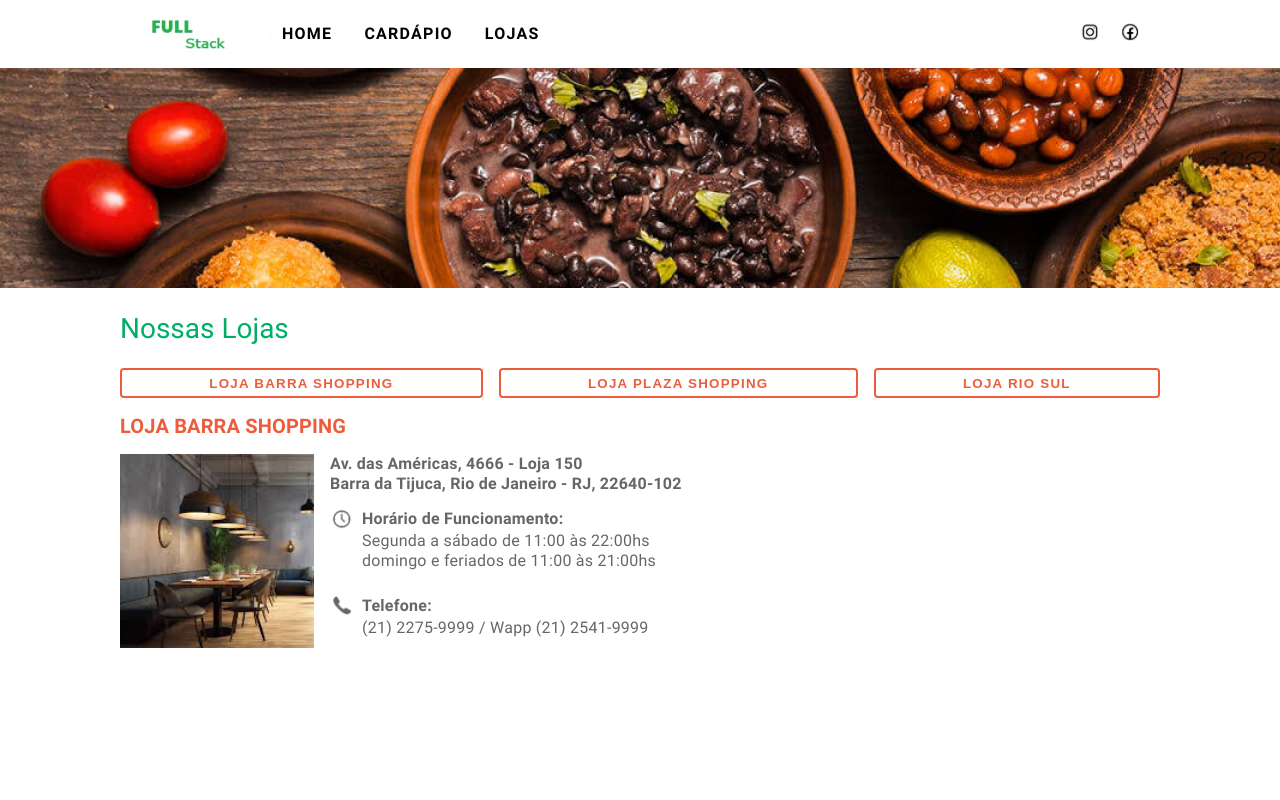
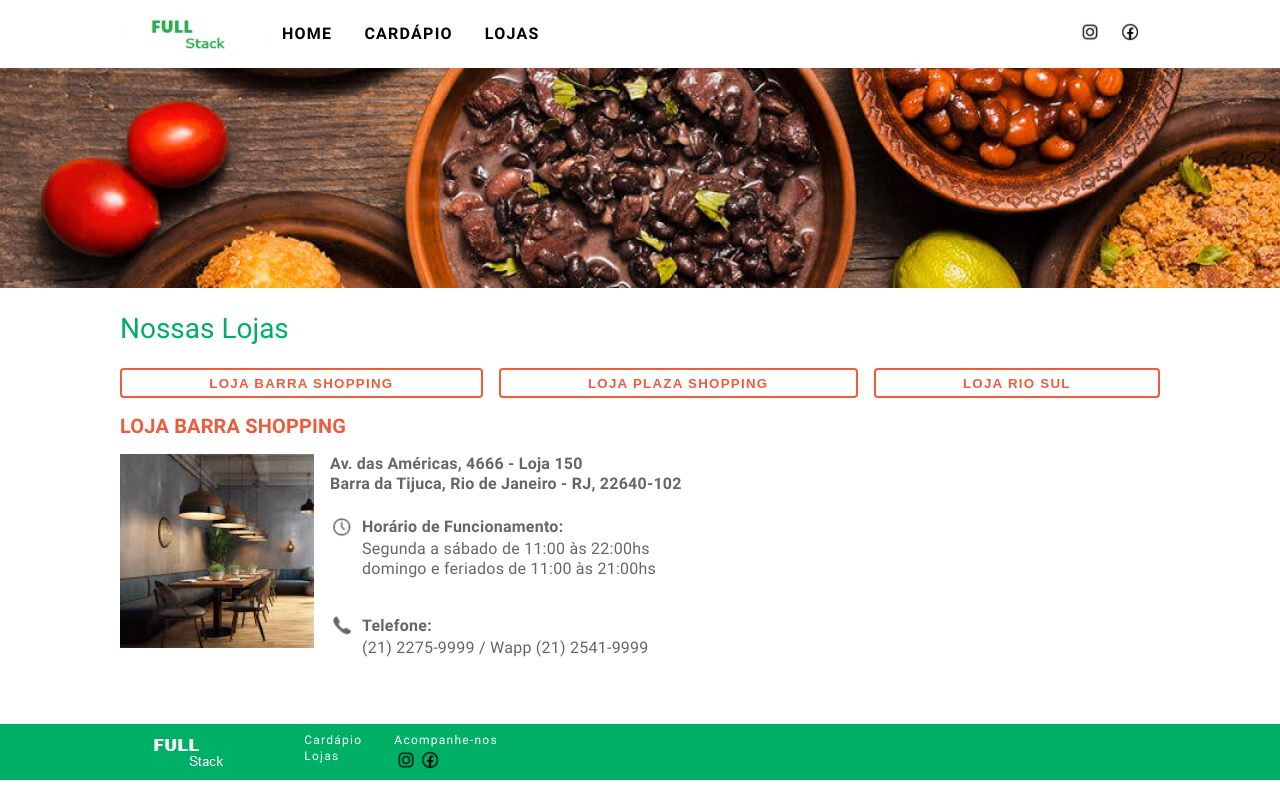
Before and after one commit to julianaqribeiro/front-end-full-stack-avancado, a React (Create React App) app: page /lojas in a window 1280 px wide. Built offline with nearby package versions, Linux system fonts and the light colour scheme.

Commit message:
Criação do Rodape

```diff
--- a/src/App.css
+++ b/src/App.css
@@ -1,4 +1,66 @@
+.main{
+  display: flex;
+  flex-direction: column;
+}
+
 .outlet{
   margin-left: 120px;
   margin-right: 120px;
+  height: calc(100% - 48px); /* Leva em consideração a altura do cabeçalho e do rodapé */
+  padding-bottom: 48px; /* Leva em consideração a altura do rodapé */
+  /* overflow: auto;  Permite a rolagem do conteúdo caso exceda o tamanho da tela */
 }
+
+.rodape {
+  background-color: #00AF66;
+  position: sticky;
+  bottom: 0;
+  width: 100%;
+  height: 48px; /* Define a altura do rodapé */
+  display: flex;
+  flex-direction: row;
+  padding-top: 8px;
+  gap: 32px;
+  color: white;
+  line-height: 16px;
+  font-style: normal;
+  letter-spacing: 1.25px;
+  font-size: 12px;
+  font-family: "Roboto";
+
+  .logo{
+    width: 152.26px;
+    height: 40px;
+    margin-left: 120px;
+  }
+
+  .mapa{
+    display: flex;
+    flex-direction: column;
+  }
+
+  a{
+    color: white;
+    text-decoration: none;
+    line-height: 16px;
+    font-style: normal;
+    letter-spacing: 1.25px;
+    font-size: 12px;
+    font-family: "Roboto";
+  }
+
+  .redes-sociais{
+    color: white;
+    text-decoration: none;
+
+    img{
+      width: 24px;
+      height: 24px;
+    }
+
+    .icones{
+      display: flex;
+      flex-direction: row;
+    }
+  }
+}
--- a/src/App.js
+++ b/src/App.js
@@ -2,14 +2,37 @@
 import { Outlet } from 'react-router-dom';
 import NavBar from './components/navBar/NavBar';
 import './App.css';
+import { Link } from "react-router-dom";
 
 function App() {
   return (
     <div>
-      <NavBar></NavBar>
+      <div><NavBar></NavBar></div>
       <div className='outlet'>
         <Outlet></Outlet>
       </div>
+      <footer>
+        <div className="rodape">
+          <div className="logo">
+            <img src="/assets/logoRodape.jpg" alt="logo"></img>
+          </div>
+          <div className='mapa'>
+            <Link to={"/cardapio"}>Cardápio</Link>
+            <Link to={"/lojas"}>Lojas</Link>
+          </div>
+          <div className='redes-sociais'>
+            <div><span>Acompanhe-nos</span></div>
+            <div className='icones'>
+              <div>
+                <img src="/assets/instagram.svg" alt="instagram"></img>
+              </div>
+              <div>
+                <img src="/assets/facebook.svg" alt="facebbok"></img>
+              </div>
+            </div>
+          </div>
+        </div>
+      </footer>
     </div>
   );
 }
--- a/src/components/ItemMenu/ItemMenu.css
+++ b/src/components/ItemMenu/ItemMenu.css
@@ -1,3 +1,11 @@
+
+
+.itemMenu{
+    padding-left: 8px;
+    padding-right: 8px;
+    padding-top: 10px;
+    padding-bottom: 10px;
+
     a{
         font-family: "Roboto";
         color: #000000;
@@ -12,10 +20,4 @@ a{
     a:hover {
         color: #ED5D3C;
     }
-
-.itemMenu{
-    padding-left: 8px;
-    padding-right: 8px;
-    padding-top: 10px;
-    padding-bottom: 10px;
 }
--- a/src/components/NavBar/NavBar.js
+++ b/src/components/NavBar/NavBar.js
@@ -15,10 +15,10 @@ const NavBar = () => {
                 </div>
                 <div className="rede-social">
                     <div>
-                        <img src="/assets/instagram.svg" alt="banner"></img>
+                        <img src="/assets/instagram.svg" alt="instagram"></img>
                     </div>
                     <div>
-                        <img src="/assets/facebook.svg" alt="banner"></img>
+                        <img src="/assets/facebook.svg" alt="facebbok"></img>
                     </div>
                 </div>
             </div>
--- a/src/index.css
+++ b/src/index.css
@@ -44,6 +44,8 @@ body {
   font-weight: 400;
   -webkit-font-smoothing: antialiased;
   -moz-osx-font-smoothing: grayscale;
+  height: 100vh;
+  position: relative;
 }
 
 code {
--- a/src/pages/cardapio/Cardapio.css
+++ b/src/pages/cardapio/Cardapio.css
@@ -2,6 +2,7 @@
     display: flex;
     flex-direction: column;
     gap: 16px;
+    width: 100%;
 }
 
 .container-itens-cardapio{
--- a/src/pages/loja/Lojas.css
+++ b/src/pages/loja/Lojas.css
@@ -1,14 +1,15 @@
-.container-tabBar{
+.container-loja{
     display: flex;
     flex-direction: column;
     gap: 16px;
+    height: 100%;
 }
 
 .card-loja{
     display: flex;
     flex-direction: column;
     gap: 16px;
-    height: 194px;
+    height: auto;
 }
 
 .loja{
--- a/src/pages/loja/Lojas.js
+++ b/src/pages/loja/Lojas.js
@@ -54,7 +54,7 @@ const Lojas = () => {
     return (
         <div>
             <TituloPrincipal texto={"Nossas Lojas"}></TituloPrincipal>
-            <div className="container-tabBar">
+            <div className="container-loja">
                 <div>
                     <TabBar itens = { lojas } getCategoriaSelecionada={getCategoriaSelecionada}></TabBar>
                 </div>
```
Also changed, not shown: public/assets/logoRodape.jpg (added), src/index.js (line endings or trailing spaces). Lines whose indentation alone changed are shown as unchanged.
